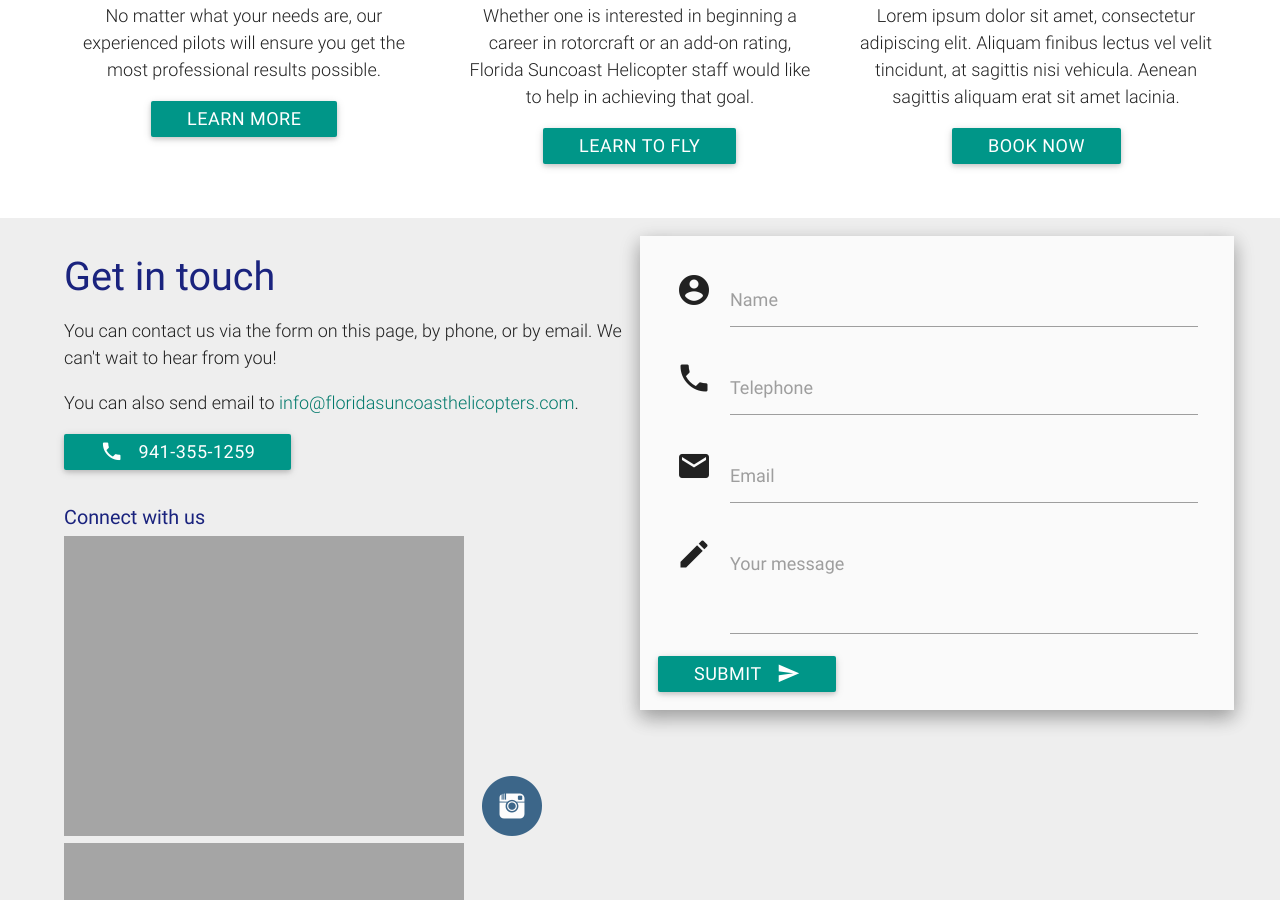
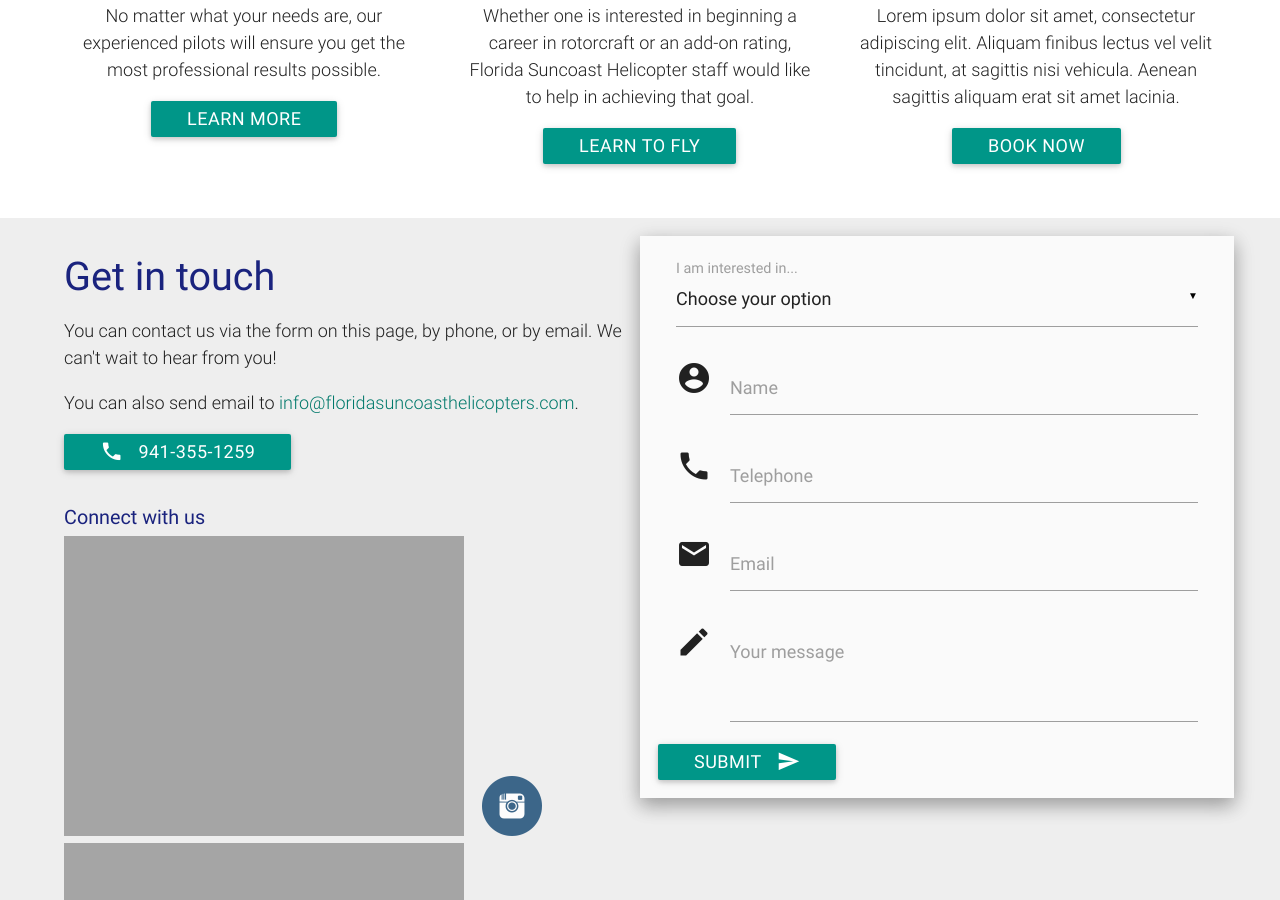
Before and after one commit to joncoop/fsh, a Jekyll site: the page built from index.html, in a window 1280 px wide and 900 px high, scrolled down 1231 px. Built offline with Jekyll 4.4.1, drawn with Linux system fonts in a browser that asks for light colours; nearby versions of some CDN libraries; some of the changed lines change nothing that is shown.

Commit message:
Added interest to form.

```diff
--- a/_includes/contact_form.html
+++ b/_includes/contact_form.html
@@ -1,19 +1,35 @@
 <form action="https://formspree.io/{{ site.email }}" method="post">
+  <div class="input-field col s12">
+    <select>
+      <option value="" disabled selected>Choose your option</option>
+      <option value="Booking a tour">Booking a tour</option>
+      <option value="Learning how to fly">Learning how to fly</option>
+      <option value="Purchasing a helicopter">Purchasing a helicopter</option>
+      <option value="Getting service for my helicopter">Getting service for my helicopter</option>
+      <option value="Booking a photography flight">Booking a photography flight</option>
+      <option value="Other">Something else</option>
+    </select>
+    <label>I am interested in...</label>
+  </div>
+
   <div class="input-field col s12">
     <i class="material-icons prefix">account_circle</i>
     <input id="icon_prefix" type="text" class="validate" name="name">
     <label for="icon_prefix">Name</label>
   </div>
+
   <div class="input-field col s12">
     <i class="material-icons prefix">phone</i>
     <input id="icon_telephone" type="tel" class="validate" name="phone">
     <label for="icon_telephone">Telephone</label>
   </div>
+
   <div class="input-field col s12">
     <i class="material-icons prefix">email</i>
     <input id="icon_telephone" type="email" class="validate" name="email">
     <label for="icon_email">Email</label>
   </div>
+
   <div class="input-field col s12">
     <i class="material-icons prefix">mode_edit</i>
     <textarea id="icon_message" class="materialize-textarea" name="message"></textarea>
--- a/_includes/scripts.html
+++ b/_includes/scripts.html
@@ -29,4 +29,9 @@ $(function() {
     }
   });
 });
+
+// select dropdown initialization
+$(document).ready(function() {
+  $('select').material_select();
+});
 </script>
```
